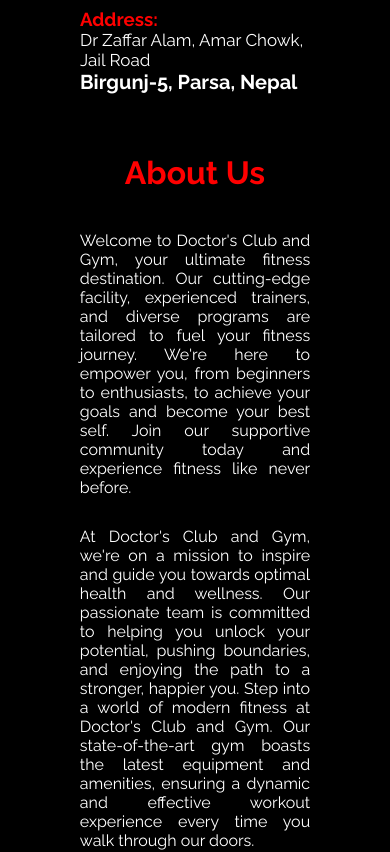
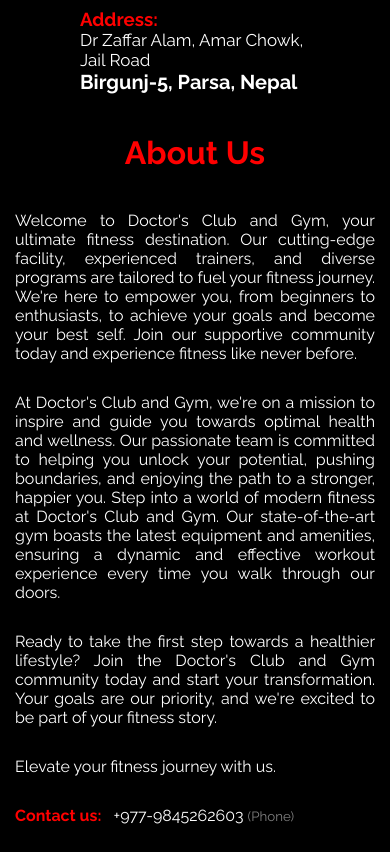
Before and after one commit to black-sheepp/drs-club-web, a Next.js app: page / in a window 390 px wide. Shown: the part 6700-7552 px from the top of the page. Built offline with nearby package versions, Linux system fonts and the light colour scheme; a web font is replaced by a local one.

Commit message:
about section for mobile view fixed

```diff
--- a/src/app/globals.css
+++ b/src/app/globals.css
@@ -537,6 +537,13 @@ a {
   color: grey;
 }
 
+@media (max-width: 1000px){
+  .about-us-section{
+    max-width: 100%;
+    padding: 0;
+  }
+}
+
 
 /* schedule and shifts  */
 
```
